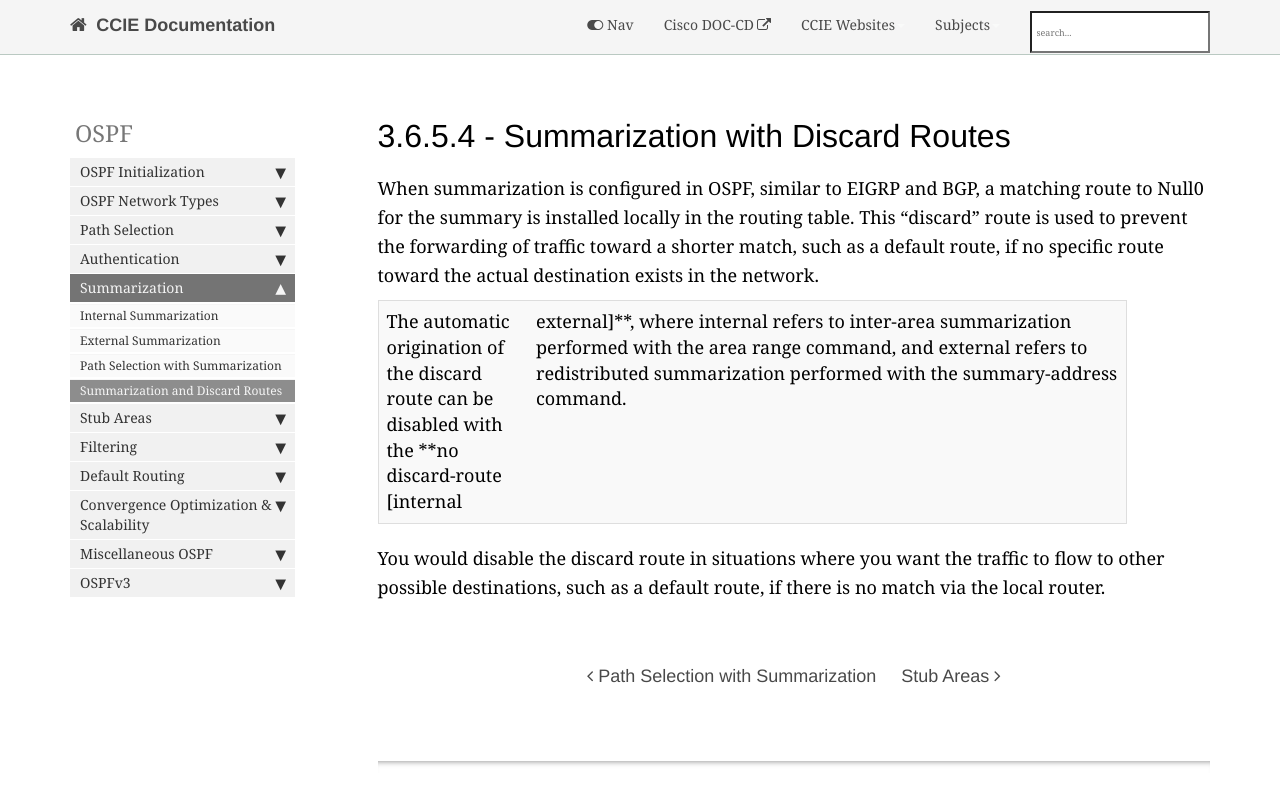
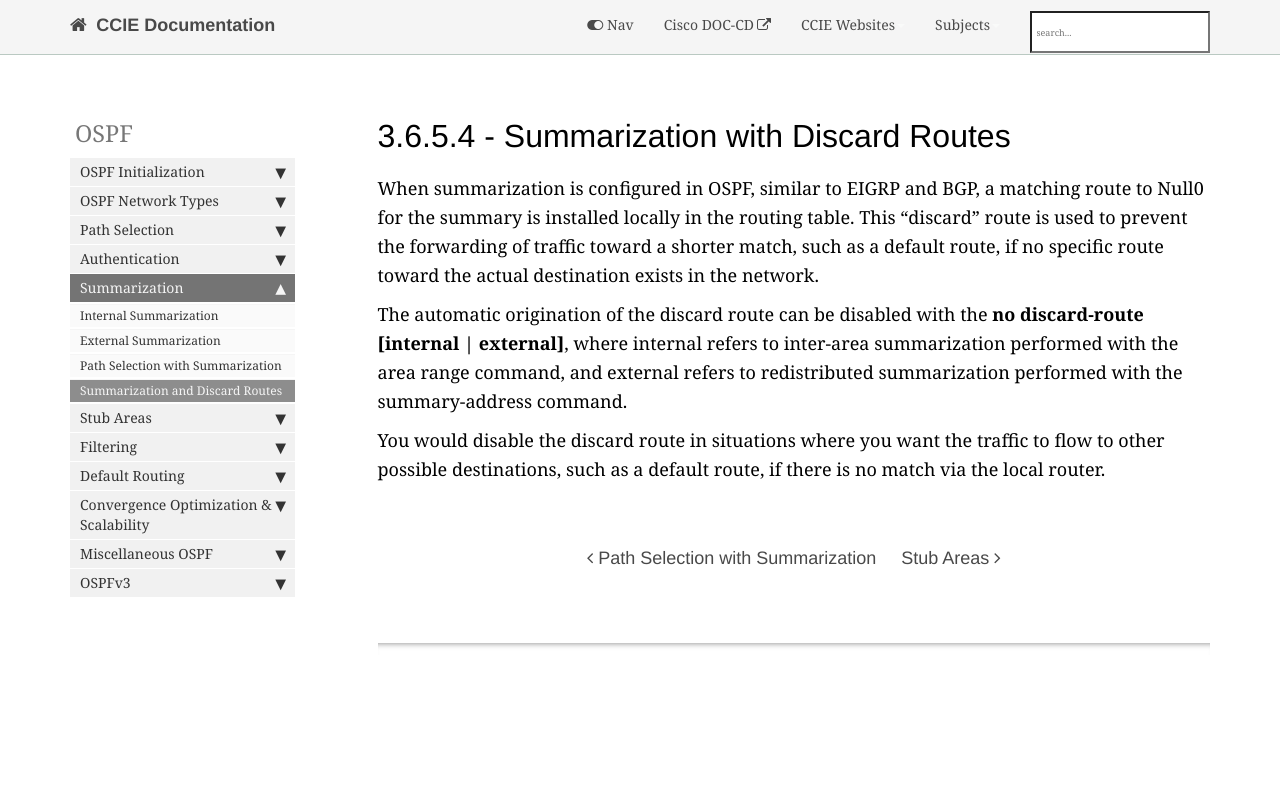
Before and after one commit to bsrandall/CCIE, a Jekyll site: the page built from pages/ospf/3.6.5.4.md, in a window 1280 px wide. Shown: the top 804 px of the page. Built offline with Jekyll 4.4.1, drawn with Linux system fonts in a browser that asks for light colours; nearby versions of some CDN libraries; comment, search, counter and statistics services are not loaded.

Commit message:
07-10-2017-4

```diff
--- a/pages/ospf/3.6.5.4.md
+++ b/pages/ospf/3.6.5.4.md
@@ -12,6 +12,6 @@ folder: ospf
 ---
 When summarization is configured in OSPF, similar to EIGRP and BGP, a matching route to Null0 for the summary is installed locally in the routing table. This “discard” route is used to prevent the forwarding of traffic toward a shorter match, such as a default route, if no specific route toward the actual destination exists in the network.
 
-The automatic origination of the discard route can be disabled with the **no discard-route [internal | external]**, where internal refers to inter-area summarization performed with the area range command, and external refers to redistributed summarization performed with the summary-address command.
+The automatic origination of the discard route can be disabled with the **no discard-route \[internal \| external\]**, where internal refers to inter-area summarization performed with the area range command, and external refers to redistributed summarization performed with the summary-address command.
 
 You would disable the discard route in situations where you want the traffic to flow to other possible destinations, such as a default route, if there is no match via the local router.
```
Also changed, not shown: pages/ospf/3.6.4.4.md (+0 -3 lines), pages/ospf/3.6.4.6.md (+1 -1 lines), pages/ospf/3.6.4.8.md (+1 -1 lines), pages/ospf/3.6.5.1.md (+1 -1 lines).
